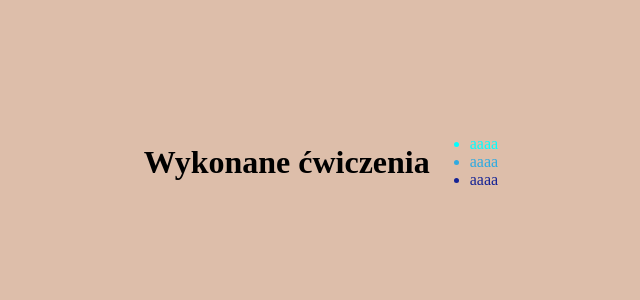
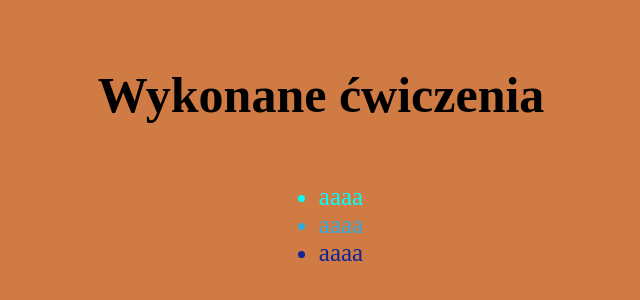
Before and after one commit to Glitchtron/Aplikacje_Webowe, a plain HTML site: page Lab_01/index.html in a window 1280 px wide. Shown: the part 238-538 px from the top of the page, without its empty margins (319-959 px from the left). Drawn offline with Linux system fonts and the light colour scheme.

Commit message:
Changed some things in css to try and make the hub look slightly more appealing.

```diff
--- a/Lab_01/style.css
+++ b/Lab_01/style.css
@@ -1,5 +1,5 @@
 html {
-      background-color: #DDBEAA;
+    background-color: #d07b43;
     height: 100vh;
 }
 
@@ -11,6 +11,8 @@ body {
 .main-container {
     height: 100%;
     display: flex;
+    flex-direction: column;
     align-items: center;
     justify-content: center;
+    font-size: 25px;
 }
```
Lines whose indentation alone changed are shown as unchanged.
